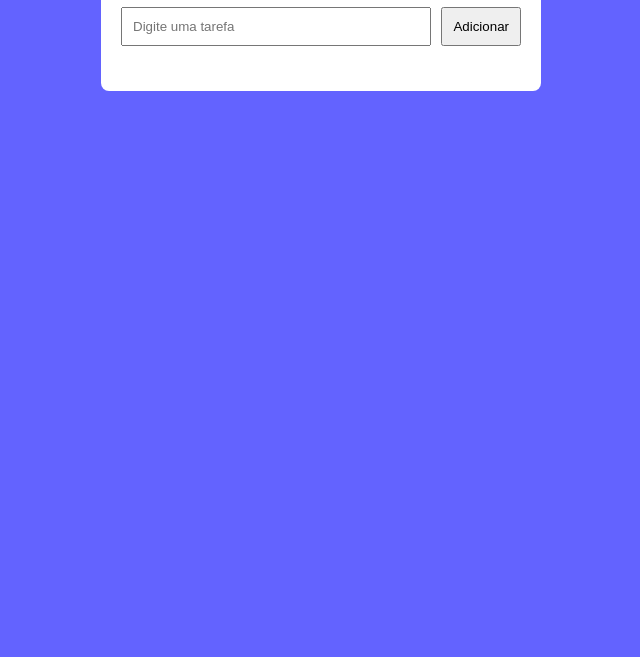
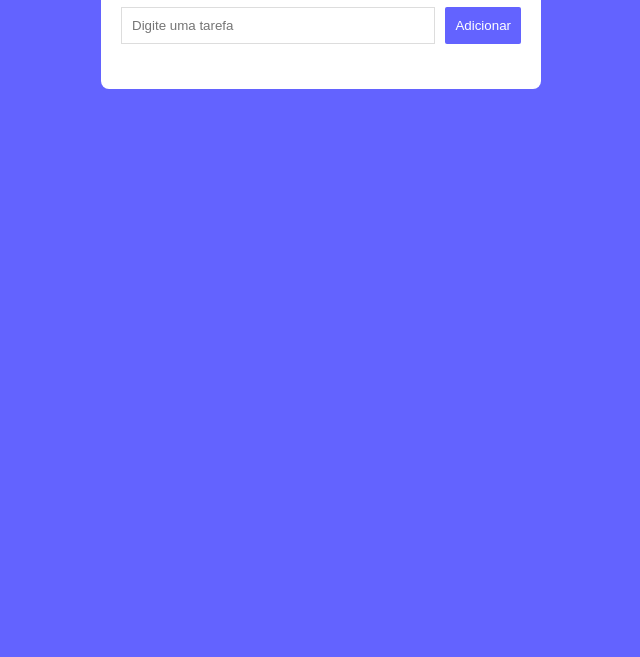
Before and after one commit to frerpito/Todo-App, a plain HTML site: page frontend/index.html in a window 1280 px wide. Shown: the part 143-800 px from the top of the page, without its empty margins (319-959 px from the left). Drawn offline with Linux system fonts and the light colour scheme; no server answers.

Commit message:
feat: melhora estilo da interface do todo

```diff
--- a/frontend/style.css
+++ b/frontend/style.css
@@ -24,7 +24,7 @@ form {
   gap: 10px;
 }
 
-input {
+#task-input {
   flex: 1;
   padding: 10px;
 }
@@ -52,6 +52,39 @@ li {
   border-radius: 8px;
 }
 
+input[type="checkbox"]{
+
+  width: 20px;
+  height: 20px;
+
+}
+
+input[type="text"]{
+  appearance: none;
+
+  border: 1px solid #ddd;
+}
+
+button{
+  appearance: none;
+
+  color: white;
+  background-color: rgb(99, 99, 255);
+
+  border-width: 0px;
+  border-radius: 2px;
+}
+
+button:hover{
+  appearance: none;
+
+  color: white;
+  background-color: rgb(28, 28, 175);
+
+  border-width: 0px;
+  border-radius: 2px;
+}
+
 .task-content{
   display: flex;
   align-items: center;
```
Also changed, not shown: 1 other file.
